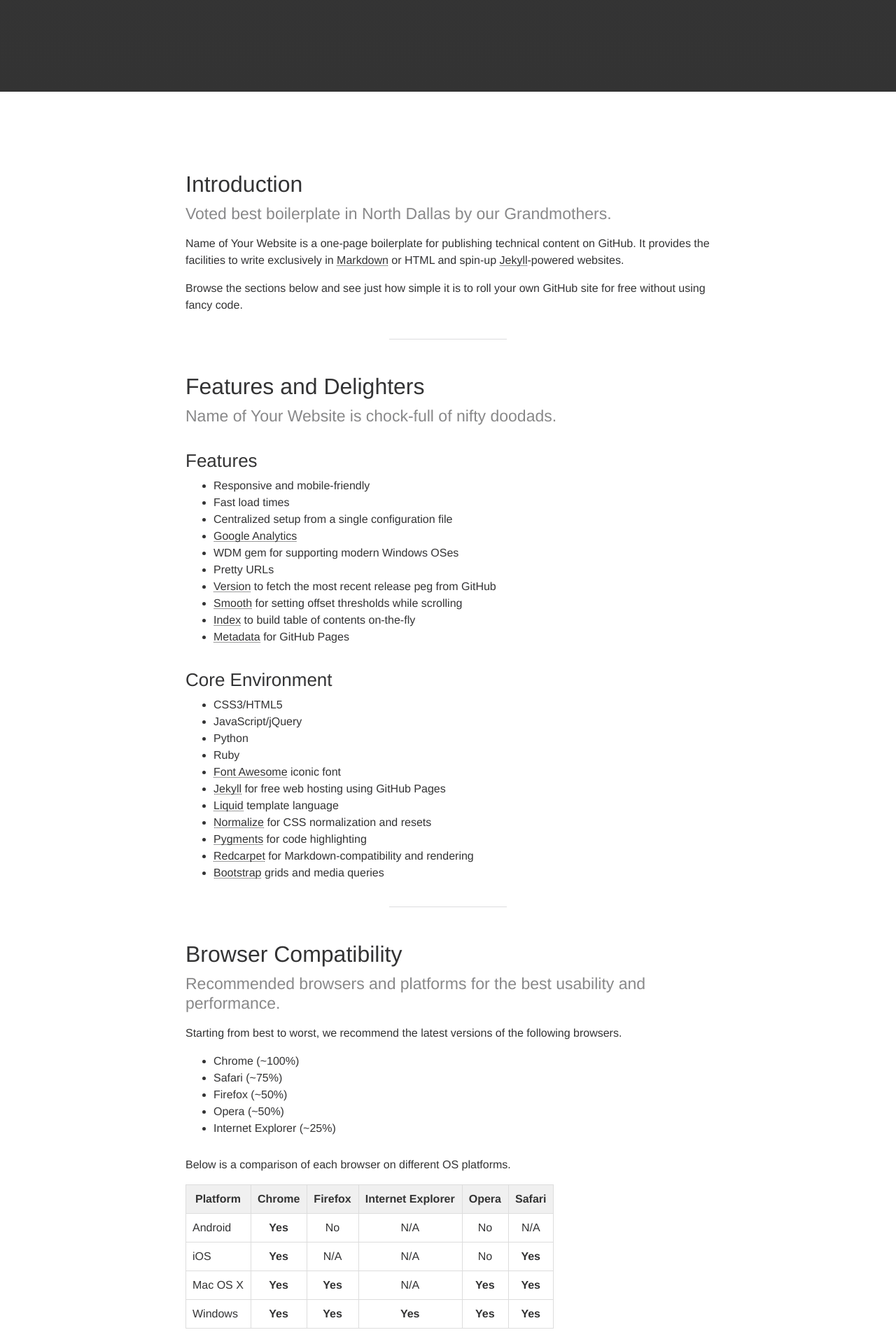
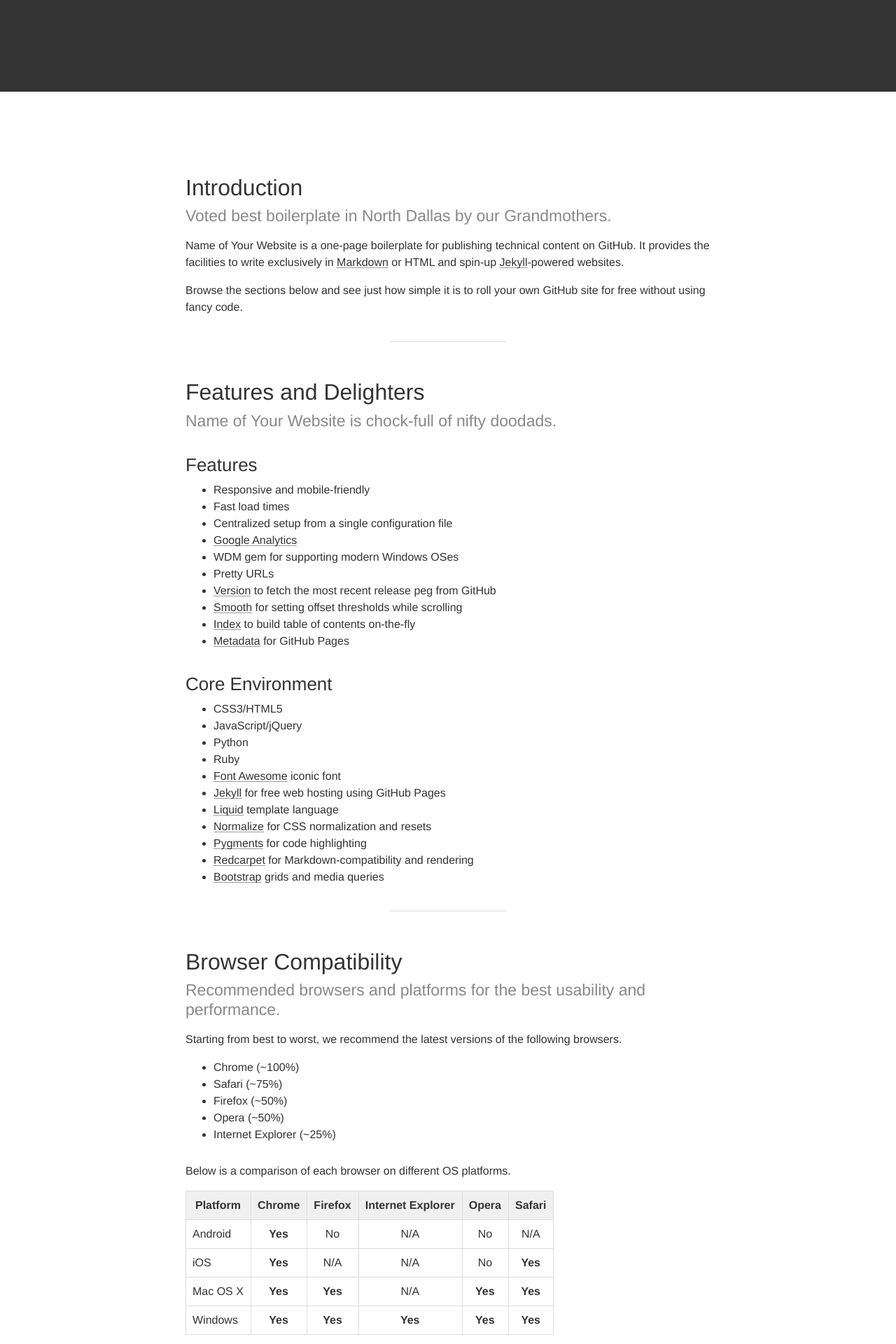
Before and after one commit to caleorourke/skim, a Jekyll site: the page built from index.md, in a window 1280 px wide. Shown: the part 334-2254 px from the top of the page at 70% size. Built offline with Jekyll 4.4.1, drawn with Linux system fonts in a browser that asks for light colours; nearby versions of some CDN libraries; Markdown is read by kramdown in place of the engine named in the settings.

```diff
--- a/public/css/scaffolding.css
+++ b/public/css/scaffolding.css
@@ -232,7 +232,10 @@
    Headers
    ========================= */
 
-h1,
+h1 {
+   margin: 1.3em 0 .1em;
+}
+
 h2,
 h3,
 h4 {
```
